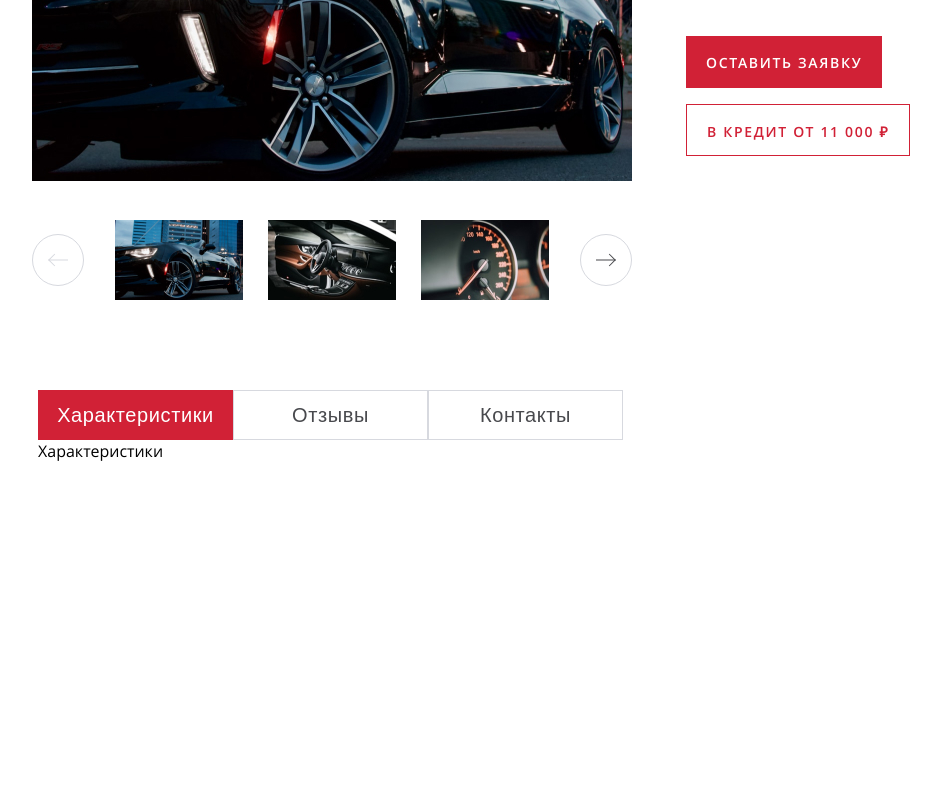
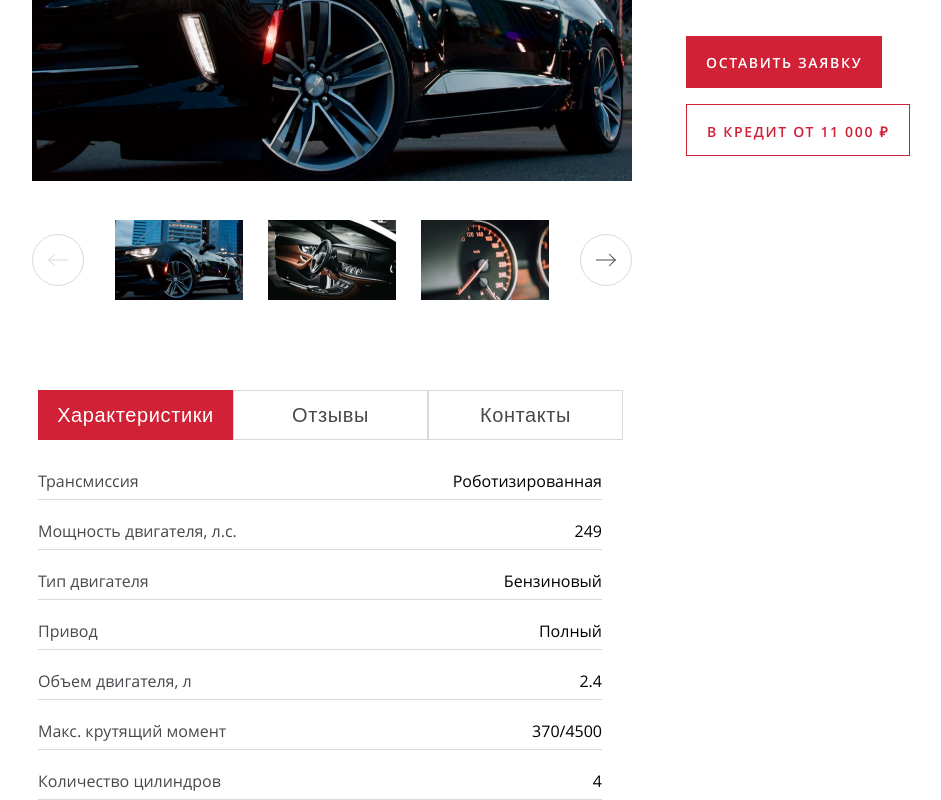
Before and after one commit to nickmiloff/milovanov_avto_moto, a React (Create React App) app: page / in a window 1280 px wide. Shown: the part 368-1168 px from the top of the page, without its empty margins (17-958 px from the left). Before the commit the page ends 830 px from the top, so only its background shows below. Built offline with nearby package versions, Linux system fonts and the light colour scheme.

Commit message:
Добавляет характеристики

```diff
--- a/src/components/car-offer/car-offer.jsx
+++ b/src/components/car-offer/car-offer.jsx
@@ -4,7 +4,9 @@ import Gallery from '../gallery/gallery';
 import OfferInfo from '../offer-info/offer-info';
 import Tabs from '../tabs/tabs';
 
-import {offerImages, offerDescription} from '../../mock';
+import Characteristics from '../characteristics/characteristics';
+
+import {offerImages, offerDescription, offerСharacteristics} from '../../mock';
 
 const TITLES = [
   `Характеристики`,
@@ -19,7 +21,7 @@ const CarOffer = () => {
         <Gallery additionalClass="car-offer__gallery car-offer__gallery--new" photos={offerImages} />
         <OfferInfo {...offerDescription} />
         <Tabs additionalClass="car-offer__tabs" titles={TITLES}>
-          <span>Характеристики</span>
+          <Characteristics items={offerСharacteristics} />
           <span>Отзывы</span>
           <span>Контакты</span>
         </Tabs>
--- /dev/null
+++ b/src/components/characteristics-item/characteristics-item.jsx
@@ -0,0 +1,21 @@
+import React from 'react';
+import PropTypes from 'prop-types';
+
+const CharacteristicsItem = ({
+  type,
+  value
+}) => {
+  return (
+    <li className="char__item">
+      <span className="char__type">{type}</span>
+      <span className="char__value">{value}</span>
+    </li>
+  );
+};
+
+CharacteristicsItem.propTypes = {
+  type: PropTypes.string.isRequired,
+  value: PropTypes.string.isRequired
+};
+
+export default CharacteristicsItem;
--- /dev/null
+++ b/src/components/characteristics/characteristics.jsx
@@ -0,0 +1,22 @@
+import React from 'react';
+import PropTypes from 'prop-types';
+
+import CharacteristicsItem from '../characteristics-item/characteristics-item';
+
+const Characteristics = ({
+  items
+}) => {
+  return (
+    <ul className="char__list">
+      {
+        items.map((el, index) => <CharacteristicsItem key={`char-item-${index}`} {...el} />)
+      }
+    </ul>
+  );
+};
+
+Characteristics.propTypes = {
+  items: PropTypes.array.isRequired
+};
+
+export default Characteristics;
--- a/src/mock.js
+++ b/src/mock.js
@@ -25,17 +25,36 @@ export const offerDescription = {
   }
 };
 
-export const offerСharacteristics = {
-  transmission: `Роботизированная`,
-  engineType: `Бензиновый`,
-  traction: `Полный`,
-  engineDisplacement: 2.4,
-  torque: {
-    nm: 370,
-    rpm: 4500
+export const offerСharacteristics = [
+  {
+    type: `Трансмиссия`,
+    value: `Роботизированная`
   },
-  cylinders: 4
-};
+  {
+    type: `Мощность двигателя, л.с.`,
+    value: `249`
+  },
+  {
+    type: `Тип двигателя`,
+    value: `Бензиновый`
+  },
+  {
+    type: `Привод`,
+    value: `Полный`
+  },
+  {
+    type: `Объем двигателя, л`,
+    value: `2.4`
+  },
+  {
+    type: `Макс. крутящий момент`,
+    value: `370/4500`
+  },
+  {
+    type: `Количество цилиндров`,
+    value: `4`
+  }
+];
 
 export const offerImages = [
   {
--- /dev/null
+++ b/src/sass/blocks/char.scss
@@ -0,0 +1,48 @@
+.char__list {
+  display: flex;
+  align-items: flex-start;
+  flex-direction: column;
+  gap: 28px;
+
+  margin-top: 30px;
+
+  list-style: none;
+}
+
+.char__item {
+  position: relative;
+  display: flex;
+  gap: 18px;
+}
+
+.char__item::before {
+  content: "";
+  position: absolute;
+  bottom: -8px;
+  left: 0;
+  display: block;
+  width: 100%;
+  height: 1px;
+
+  background-color: $special-gray;
+}
+
+.char__type,
+.char__value {
+  width: 273px;
+
+  font-style: normal;
+  font-weight: normal;
+  font-size: 16px;
+  line-height: 22px;
+}
+
+.char__type {
+  color: $basic-gray;
+}
+
+.char__value {
+  color: $basic-black;
+
+  text-align: right;
+}
--- a/src/sass/style.scss
+++ b/src/sass/style.scss
@@ -6,6 +6,7 @@
 @import "../sass/blocks/logo.scss";
 @import "../sass/blocks/header.scss";
 @import "../sass/blocks/advantages.scss";
+@import "../sass/blocks/char.scss";
 @import "../sass/blocks/tabs.scss";
 @import "../sass/blocks/offer-info.scss";
 @import "../sass/blocks/gallery.scss";
```
